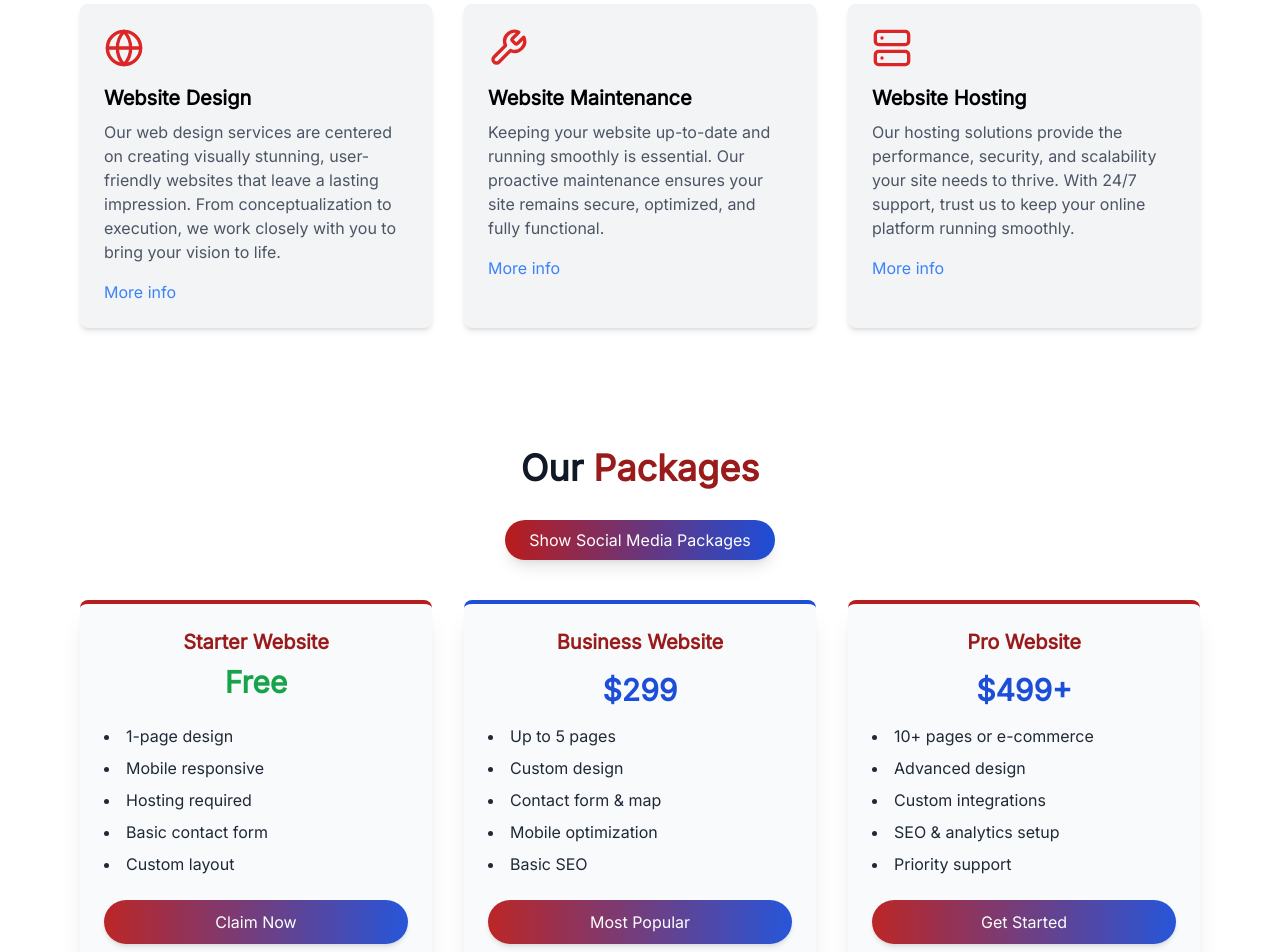
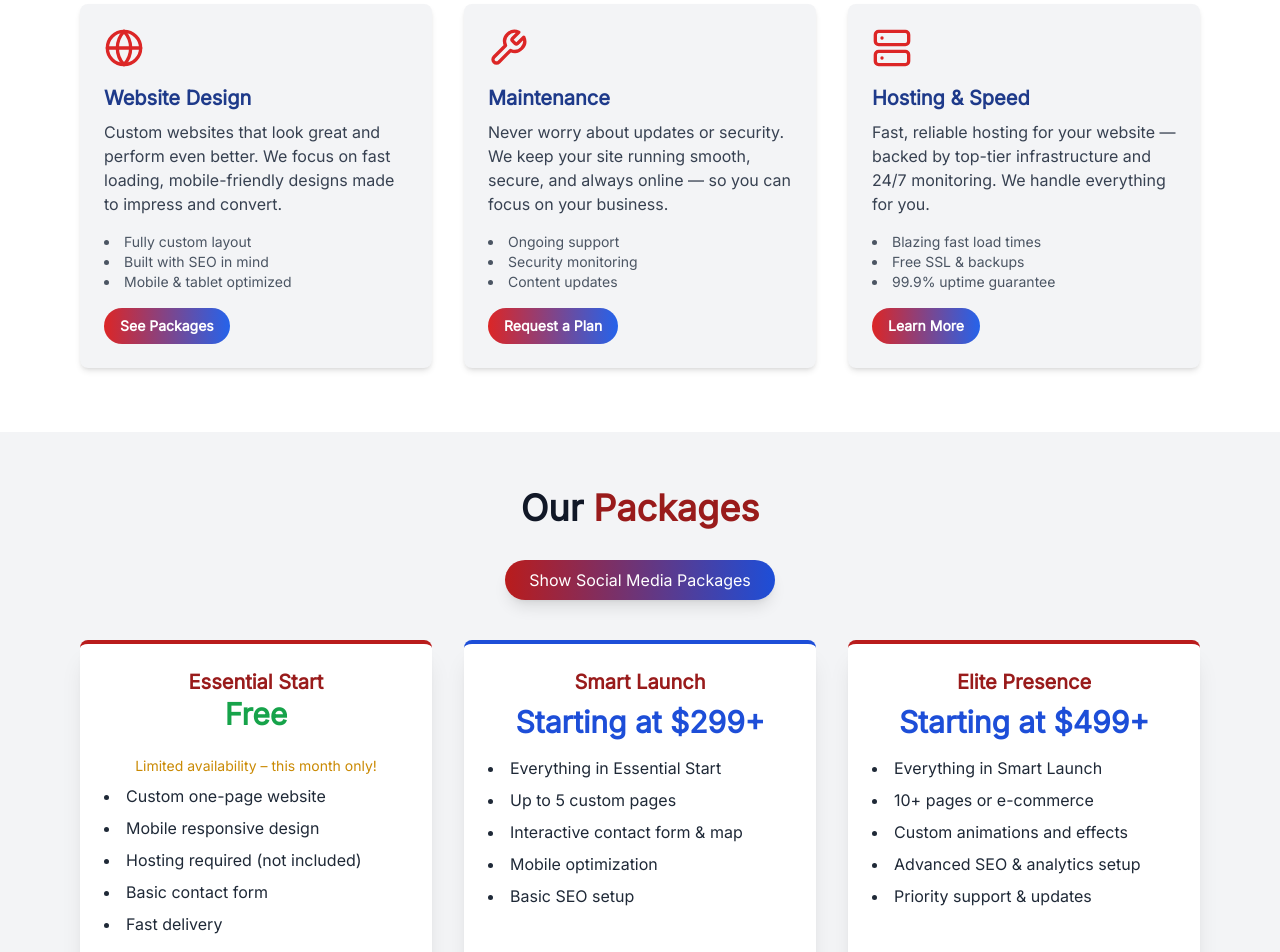
Before and after one commit to juancabrera0513/DOMIWEBITES2, a React (Create React App) app: page / in a window 1280 px wide. Shown: the part 1500-2452 px from the top of the page. Built offline with nearby package versions, Linux system fonts and the light colour scheme.

Commit message:
added free option, rebrand pck names, update the autofill for subject

```diff
--- a/src/Contact.jsx
+++ b/src/Contact.jsx
@@ -1,8 +1,21 @@
-import React, { useRef } from 'react';
+import React, { useEffect, useRef, useState } from 'react';
 import emailjs from 'emailjs-com';
 
 const Contact = () => {
   const form = useRef();
+  const [subjectValue, setSubjectValue] = useState('');
+
+  // Leer subject desde la URL (hash con query param)
+  useEffect(() => {
+    const hash = window.location.hash;
+    if (hash.includes('?')) {
+      const query = new URLSearchParams(hash.split('?')[1]);
+      const subject = query.get('subject');
+      if (subject) {
+        setSubjectValue(subject);
+      }
+    }
+  }, []);
 
   const sendEmail = (e) => {
     e.preventDefault();
@@ -16,7 +29,7 @@ const Contact = () => {
       )
       .then(() => {
         alert("Message sent successfully!");
-        gtag_report_conversion(); // Marca la conversión aquí
+        gtag_report_conversion(); // Google Ads conversion
       })
       .catch(() => {
         alert("Failed to send message. Please try again.");
@@ -34,6 +47,7 @@ const Contact = () => {
         >
           Contact <span className="text-red-700">Us</span>
         </h2>
+
         <form
           ref={form}
           onSubmit={sendEmail}
@@ -65,6 +79,8 @@ const Contact = () => {
             type="text"
             name="subject"
             placeholder="Subject"
+            value={subjectValue}
+            onChange={(e) => setSubjectValue(e.target.value)}
             className="w-full p-3 border rounded"
             required
           />
--- a/src/Home.jsx
+++ b/src/Home.jsx
@@ -33,14 +33,14 @@ const Home = () => {
         </p>
 
         <p className="text-sm text-yellow-300 font-medium mb-2 animate-pulse">
-          Only a few free consultations left this week!
+          Limited spots available this month!
         </p>
 
         <a
           href="#contact"
           className="inline-block px-5 py-3 bg-gradient-to-r from-red-600 to-blue-600 rounded-full hover:scale-105 transition transform text-white font-semibold text-lg shadow-lg animate-bounce focus:outline focus:ring-2 focus:ring-white"
         >
-          🎯 Free Consultation!
+          🎯 Claim Your Free Website Today!
         </a>
       </div>
     </section>
--- a/src/Pricing.jsx
+++ b/src/Pricing.jsx
@@ -3,20 +3,34 @@ import React, { useState } from 'react';
 const Pricing = () => {
   const [showSocial, setShowSocial] = useState(false);
 
-  const toggleCategory = () => {
-    setShowSocial(!showSocial);
+  const handleAutofill = (title) => {
+    const subjectInput = document.querySelector('input[name="subject"]');
+    if (subjectInput) {
+      subjectInput.value = title;
+    }
+    const contactSection = document.getElementById('contact');
+    if (contactSection) {
+      contactSection.scrollIntoView({ behavior: 'smooth' });
+    }
   };
 
   return (
-    <section id="pricing" className="py-14 bg-white text-gray-900" aria-labelledby="pricing-heading">
+    <section
+      id="pricing"
+      className="py-14 bg-gray-100 text-gray-900"
+      aria-labelledby="pricing-heading"
+    >
       <div className="max-w-6xl mx-auto px-4">
-        <h2 id="pricing-heading" className="text-4xl font-extrabold text-center mb-8">
+        <h2
+          id="pricing-heading"
+          className="text-4xl font-extrabold text-center mb-8"
+        >
           Our <span className="text-red-800">Packages</span>
         </h2>
 
         <div className="text-center mb-10">
           <button
-            onClick={toggleCategory}
+            onClick={() => setShowSocial(!showSocial)}
             className="px-6 py-2 bg-gradient-to-r from-red-700 to-blue-700 text-white rounded-full shadow-lg transition duration-300 ease-in-out hover:scale-105"
             type="button"
             aria-pressed={showSocial}
@@ -29,7 +43,7 @@ const Pricing = () => {
           {(!showSocial ? webPackages : socialPackages).map((pkg, idx) => (
             <article
               key={idx}
-              className={`flex flex-col justify-between bg-gray-50 p-6 rounded-lg shadow-xl border-t-4 transition duration-300 ease-in-out
+              className={`flex flex-col justify-between bg-white p-6 rounded-lg shadow-xl border-t-4 transition duration-300 ease-in-out
                 hover:scale-105 hover:border-blue-700 ${pkg.highlight ? 'border-blue-700' : 'border-red-700'}`}
               role="region"
               aria-labelledby={`package-${idx}`}
@@ -37,29 +51,36 @@ const Pricing = () => {
               <div>
                 <h3
                   id={`package-${idx}`}
-                  className="text-xl font-bold mb-4 text-center text-red-800"
+                  className="text-xl font-bold mb-2 text-center text-red-800"
                 >
                   {pkg.title}
                 </h3>
-                <p className={`text-center text-3xl font-semibold mb-4 ${
-                  pkg.price === 'Free' ? 'text-green-600 font-extrabold animate-bounce' : 'text-blue-700'
-                }`}>
-                  {pkg.price}
-                </p>
+                {pkg.price && (
+                  <p className={`text-center text-3xl font-semibold mb-4 ${
+                    pkg.price === 'Free' ? 'text-green-600 font-extrabold animate-bounce' : 'text-blue-700'
+                  }`}>
+                    {pkg.price}
+                  </p>
+                )}
+                {pkg.notice && (
+                  <p className="text-center text-sm font-medium text-yellow-600 mb-2">
+                    {pkg.notice}
+                  </p>
+                )}
                 <ul className="text-gray-800 space-y-2 mb-4 list-disc list-inside">
                   {pkg.features.map((feature, i) => (
                     <li key={i}>{feature}</li>
                   ))}
                 </ul>
               </div>
-              <a
-                href="#contact"
+              <button
+                onClick={() => handleAutofill(pkg.title)}
                 className="inline-block mt-2 px-5 py-2.5 bg-gradient-to-r from-red-700 to-blue-700 text-white rounded-full shadow-md hover:scale-110 transition duration-300 ease-in-out text-center animate-pulse"
                 role="button"
                 aria-label={`Get started with ${pkg.title}`}
               >
                 {pkg.button || 'Get Started'}
-              </a>
+              </button>
             </article>
           ))}
         </div>
@@ -70,40 +91,41 @@ const Pricing = () => {
 
 const webPackages = [
   {
-    title: 'Starter Website',
+    title: 'Essential Start',
     price: 'Free',
     features: [
-      '1-page design',
-      'Mobile responsive',
-      'Hosting required',
+      'Custom one-page website',
+      'Mobile responsive design',
+      'Hosting required (not included)',
       'Basic contact form',
-      'Custom layout'
+      'Fast delivery'
     ],
+    notice: 'Limited availability – this month only!',
     highlight: false,
     button: 'Claim Now'
   },
   {
-    title: 'Business Website',
-    price: '$299',
+    title: 'Smart Launch',
+    price: 'Starting at $299+',
     features: [
-      'Up to 5 pages',
-      'Custom design',
-      'Contact form & map',
+      'Everything in Essential Start',
+      'Up to 5 custom pages',
+      'Interactive contact form & map',
       'Mobile optimization',
-      'Basic SEO'
+      'Basic SEO setup'
     ],
     highlight: true,
     button: 'Most Popular'
   },
   {
-    title: 'Pro Website',
-    price: '$499+',
+    title: 'Elite Presence',
+    price: 'Starting at $499+',
     features: [
+      'Everything in Smart Launch',
       '10+ pages or e-commerce',
-      'Advanced design',
-      'Custom integrations',
-      'SEO & analytics setup',
-      'Priority support'
+      'Custom animations and effects',
+      'Advanced SEO & analytics setup',
+      'Priority support & updates'
     ],
     highlight: false
   }
@@ -112,37 +134,37 @@ const webPackages = [
 const socialPackages = [
   {
     title: 'Basic Social Media Boost',
-    price: '$99/mo',
     features: [
       'Weekly content ideas',
       'Profile optimization',
       'Hashtag strategy',
       'Caption templates',
-      'Google review support'
-    ]
+      'Google review encouragement'
+    ],
+    button: 'Inquire Now'
   },
   {
     title: 'Social Media Management',
-    price: '$199/mo',
     features: [
+      'Everything in Basic Boost',
       'Up to 3 posts/week',
-      'Basic engagement',
-      'Monthly performance summary',
-      'Content calendar',
-      'Google review support'
+      'Monthly content calendar',
+      'Basic engagement handling',
+      'Performance reporting'
     ],
-    highlight: true
+    highlight: true,
+    button: 'Grow With Us'
   },
   {
-    title: 'Growth Strategy',
-    price: '$349/mo',
+    title: 'Growth Strategy Plan',
     features: [
-      'Full content creation',
+      'Everything in Management',
       'Reels and carousel posts',
-      'Engagement plan',
-      'Social ads support',
+      'Audience growth strategy',
+      'Social ad support',
       'Google & Facebook review push'
-    ]
+    ],
+    button: 'Let’s Scale'
   }
 ];
 
--- a/src/Services.jsx
+++ b/src/Services.jsx
@@ -5,34 +5,68 @@ const Services = () => {
   return (
     <section className="py-16 bg-white" id="services">
       <h2 className="text-4xl font-bold text-center mb-12">
-        Our <span className="text-red-600">Services</span>
+        What We <span className="text-red-600">Offer</span>
       </h2>
+
       <div className="grid grid-cols-1 md:grid-cols-3 gap-8 max-w-6xl mx-auto px-4">
-        <div className="bg-gray-100 p-6 rounded-lg shadow-md hover:shadow-lg transition">
+        {/* Website Design */}
+        <div className="bg-gray-100 p-6 rounded-lg shadow-md hover:shadow-lg transition transform hover:scale-105">
           <Globe className="w-10 h-10 text-red-600 mb-4" />
-          <h3 className="text-xl font-semibold mb-2">Website Design</h3>
-          <p className="text-gray-600 mb-4">
-            Our web design services are centered on creating visually stunning, user-friendly websites that leave a lasting impression. From conceptualization to execution, we work closely with you to bring your vision to life.
+          <h3 className="text-xl font-bold mb-2 text-blue-900">Website Design</h3>
+          <p className="text-gray-700 mb-4">
+            Custom websites that look great and perform even better. We focus on fast loading, mobile-friendly designs made to impress and convert.
           </p>
-          <a href="#pricing" className="text-blue-500 hover:underline">More info</a>
+          <ul className="text-sm text-gray-600 list-disc list-inside mb-4">
+            <li>Fully custom layout</li>
+            <li>Built with SEO in mind</li>
+            <li>Mobile & tablet optimized</li>
+          </ul>
+          <a
+            href="#pricing"
+            className="inline-block text-sm bg-gradient-to-r from-red-600 to-blue-600 text-white px-4 py-2 rounded-full font-semibold hover:scale-105 transition"
+          >
+            See Packages
+          </a>
         </div>
 
-        <div className="bg-gray-100 p-6 rounded-lg shadow-md hover:shadow-lg transition">
+        {/* Maintenance */}
+        <div className="bg-gray-100 p-6 rounded-lg shadow-md hover:shadow-lg transition transform hover:scale-105">
           <Wrench className="w-10 h-10 text-red-600 mb-4" />
-          <h3 className="text-xl font-semibold mb-2">Website Maintenance</h3>
-          <p className="text-gray-600 mb-4">
-            Keeping your website up-to-date and running smoothly is essential. Our proactive maintenance ensures your site remains secure, optimized, and fully functional.
+          <h3 className="text-xl font-bold mb-2 text-blue-900">Maintenance</h3>
+          <p className="text-gray-700 mb-4">
+            Never worry about updates or security. We keep your site running smooth, secure, and always online — so you can focus on your business.
           </p>
-          <a href="#contact" className="text-blue-500 hover:underline">More info</a>
+          <ul className="text-sm text-gray-600 list-disc list-inside mb-4">
+            <li>Ongoing support</li>
+            <li>Security monitoring</li>
+            <li>Content updates</li>
+          </ul>
+          <a
+            href="#contact"
+            className="inline-block text-sm bg-gradient-to-r from-red-600 to-blue-600 text-white px-4 py-2 rounded-full font-semibold hover:scale-105 transition"
+          >
+            Request a Plan
+          </a>
         </div>
 
-        <div className="bg-gray-100 p-6 rounded-lg shadow-md hover:shadow-lg transition">
+        {/* Hosting */}
+        <div className="bg-gray-100 p-6 rounded-lg shadow-md hover:shadow-lg transition transform hover:scale-105">
           <Server className="w-10 h-10 text-red-600 mb-4" />
-          <h3 className="text-xl font-semibold mb-2">Website Hosting</h3>
-          <p className="text-gray-600 mb-4">
-            Our hosting solutions provide the performance, security, and scalability your site needs to thrive. With 24/7 support, trust us to keep your online platform running smoothly.
+          <h3 className="text-xl font-bold mb-2 text-blue-900">Hosting & Speed</h3>
+          <p className="text-gray-700 mb-4">
+            Fast, reliable hosting for your website — backed by top-tier infrastructure and 24/7 monitoring. We handle everything for you.
           </p>
-          <a href="#pricing" className="text-blue-500 hover:underline">More info</a>
+          <ul className="text-sm text-gray-600 list-disc list-inside mb-4">
+            <li>Blazing fast load times</li>
+            <li>Free SSL & backups</li>
+            <li>99.9% uptime guarantee</li>
+          </ul>
+          <a
+            href="#pricing"
+            className="inline-block text-sm bg-gradient-to-r from-red-600 to-blue-600 text-white px-4 py-2 rounded-full font-semibold hover:scale-105 transition"
+          >
+            Learn More
+          </a>
         </div>
       </div>
     </section>
```
